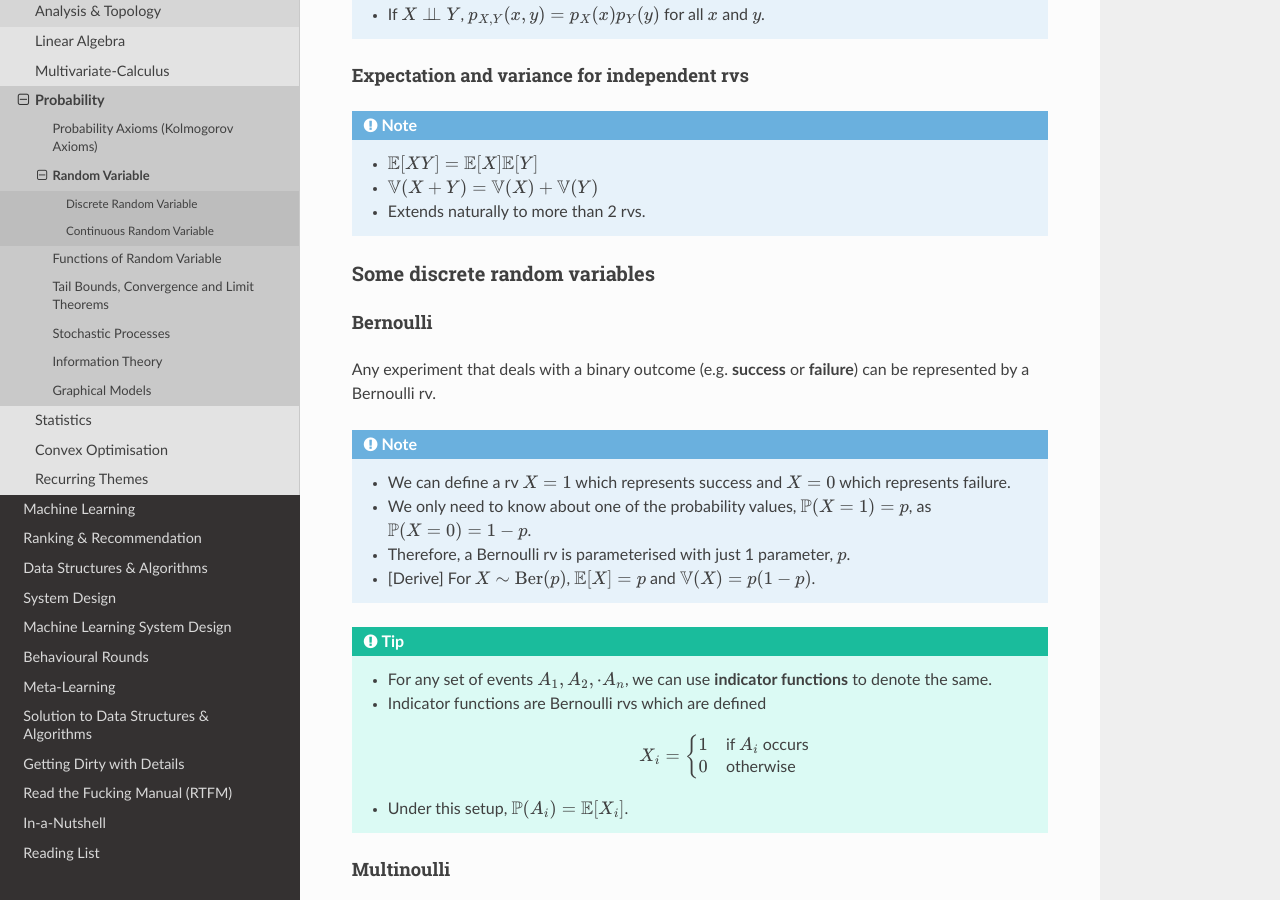
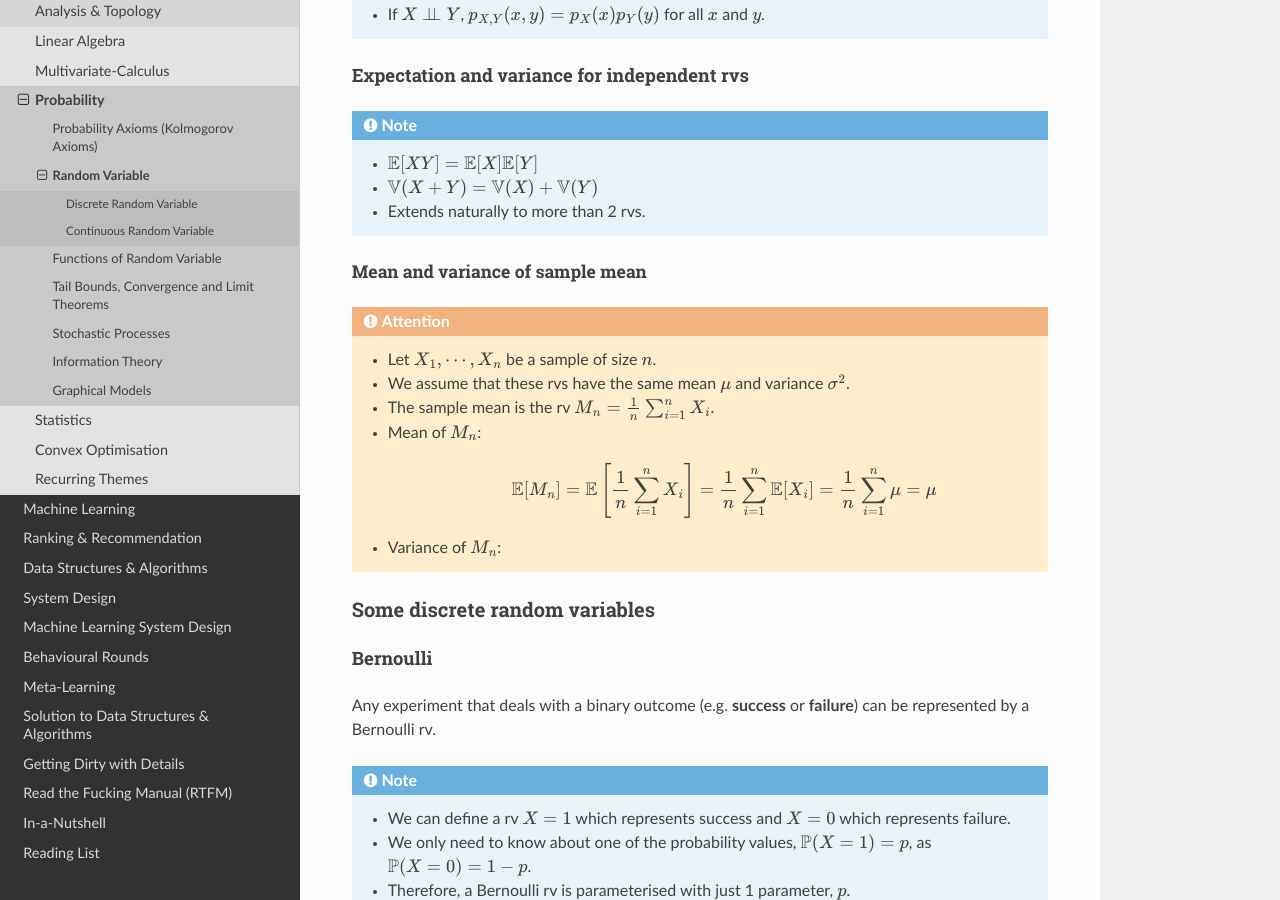
Before and after one commit to uselesstechjunks/leetcode, a Sphinx documentation site: the page built from docs/source/math/prob/rv.rst, in a window 1280 px wide and 900 px high, scrolled down 5196 px. Built offline with Sphinx 7.4.7 and the Read the Docs theme 2.0.0, drawn with Linux system fonts in a browser that asks for light colours.

Commit message:
Update rv.rst

```diff
--- a/docs/source/math/prob/rv.rst
+++ b/docs/source/math/prob/rv.rst
@@ -175,6 +175,17 @@ Expectation and variance for independent rvs
 	* :math:`\mathbb{E}[XY]=\mathbb{E}[X]\mathbb{E}[Y]`
 	* :math:`\mathbb{V}(X+Y)=\mathbb{V}(X)+\mathbb{V}(Y)`
 	* Extends naturally to more than 2 rvs.
+
+Mean and variance of sample mean
+^^^^^^^^^^^^^^^^^^^^^^^^^^^^^^^^^^^^^^^^^^^^^^^^^^^^^^^
+.. attention::
+	* Let :math:`X_1,\cdots,X_n` be a sample of size :math:`n`.
+	* We assume that these rvs have the same mean :math:`\mu` and variance :math:`\sigma^2`.
+	* The sample mean is the rv :math:`M_n=\frac{1}{n}\sum_{i=1}^n X_i`.
+	* Mean of :math:`M_n`:
+
+		.. math:: \mathbb{E}[M_n]=\mathbb{E}\left[\frac{1}{n}\sum_{i=1}^n X_i\right]=\frac{1}{n}\sum_{i=1}^n\mathbb{E}[X_i]=\frac{1}{n}\sum_{i=1}^n\mu=\mu
+	* Variance of :math:`M_n`:
 
 Some discrete random variables
 ======================================================
```
